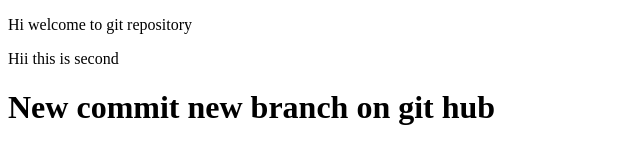
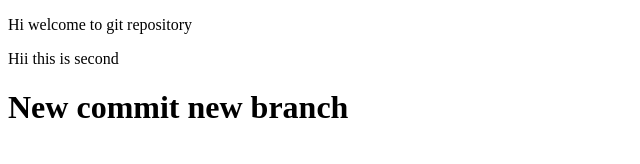
Before and after one commit to mukul165/devops, a plain HTML site: page index.html in a window 1280 px wide. Shown: the whole page, without its empty margins (0-640 px from the left). Drawn offline with Linux system fonts and the light colour scheme.

Commit message:
checking merge

```diff
--- a/index.html
+++ b/index.html
@@ -9,7 +9,7 @@
 <body>
     <p>Hi welcome to git repository</p>
     <p>Hii this is second </p>
-    <h1>New commit new branch on git hub</h1>
+    <h1>New commit new branch</h1>
 </body>
 
 </html>
```
